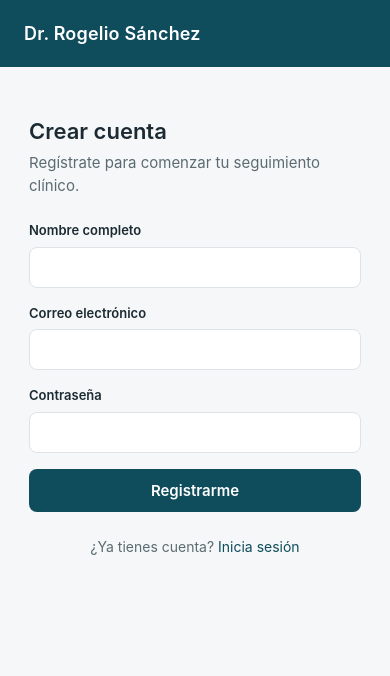
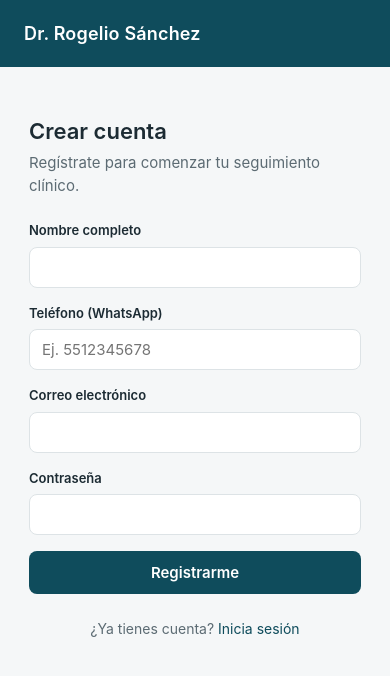
Before and after one commit to drjrsg79-png/Docrogeliosanchez, a React (Vite) app: page /register in a window 390 px wide. Shown: the top 676 px of the page. Built offline with nearby package versions, Linux system fonts and the light colour scheme.

Commit message:
Add phone input to registration form

```diff
--- a/src/pages/Register.jsx
+++ b/src/pages/Register.jsx
@@ -6,6 +6,7 @@ export default function Register() {
   const [email, setEmail] = useState('')
   const [password, setPassword] = useState('')
   const [fullName, setFullName] = useState('')
+  const [phone, setPhone] = useState('')
   const [error, setError] = useState('')
   const [loading, setLoading] = useState(false)
   const [confirmMessage, setConfirmMessage] = useState('')
@@ -20,7 +21,7 @@ export default function Register() {
       email,
       password,
       options: {
-        data: { full_name: fullName },
+        data: { full_name: fullName, phone },
       },
     })
 
@@ -52,31 +53,19 @@ export default function Register() {
           <form onSubmit={handleRegister}>
             <div className="field">
               <label>Nombre completo</label>
-              <input
-                type="text"
-                value={fullName}
-                onChange={(e) => setFullName(e.target.value)}
-                required
-              />
+              <input type="text" value={fullName} onChange={(e) => setFullName(e.target.value)} required />
+            </div>
+            <div className="field">
+              <label>Teléfono (WhatsApp)</label>
+              <input type="tel" value={phone} onChange={(e) => setPhone(e.target.value)} placeholder="Ej. 5512345678" />
             </div>
             <div className="field">
               <label>Correo electrónico</label>
-              <input
-                type="email"
-                value={email}
-                onChange={(e) => setEmail(e.target.value)}
-                required
-              />
+              <input type="email" value={email} onChange={(e) => setEmail(e.target.value)} required />
             </div>
             <div className="field">
               <label>Contraseña</label>
-              <input
-                type="password"
-                value={password}
-                onChange={(e) => setPassword(e.target.value)}
-                required
-                minLength={6}
-              />
+              <input type="password" value={password} onChange={(e) => setPassword(e.target.value)} required minLength={6} />
             </div>
             {error && <div className="alert-error">{error}</div>}
             <button type="submit" className="btn btn-primary" disabled={loading}>
@@ -90,4 +79,4 @@ export default function Register() {
       </div>
     </div>
   )
-                }
+}
```
